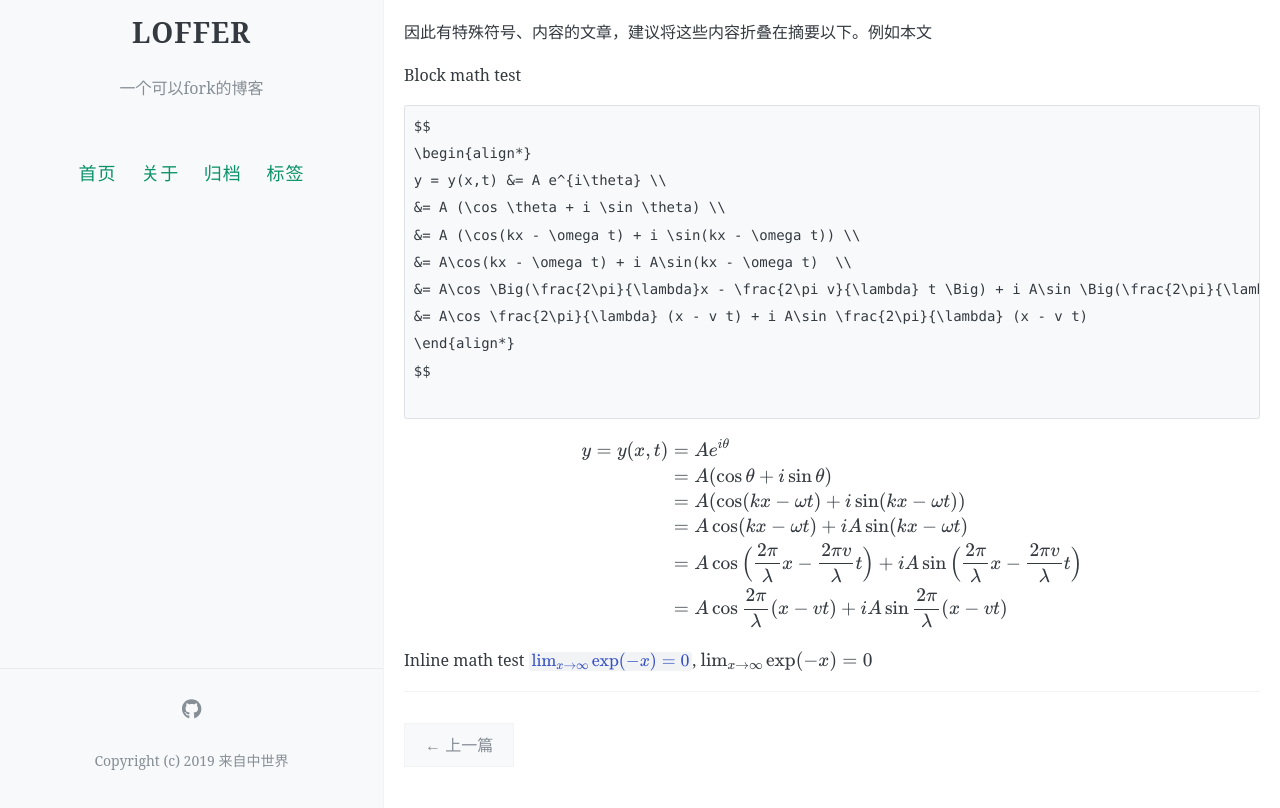
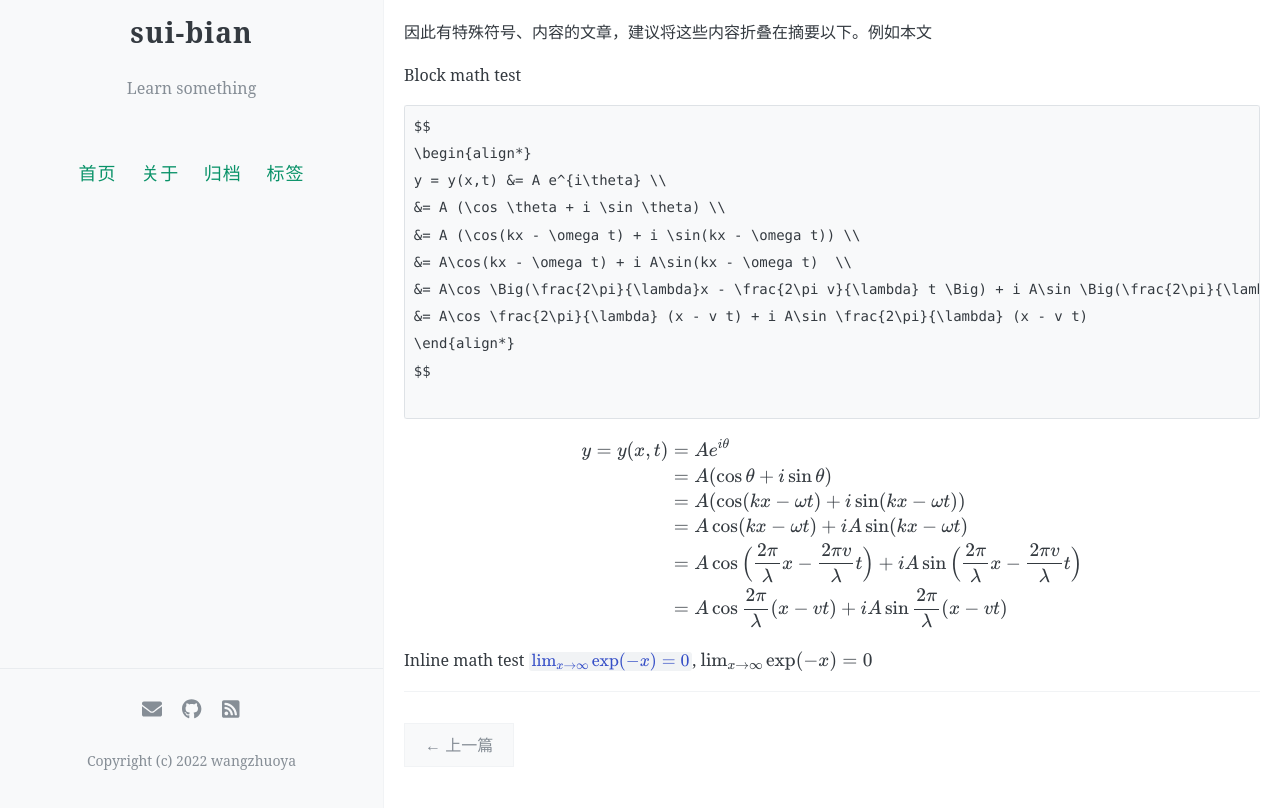
Before and after one commit to WangZhuoYa2022/sui-bian, a Jekyll site: the page built from _posts/2019-07-24-math-test.md, in a window 1280 px wide and 1098 px high. Shown: the part 290-1098 px from the top of the window. Built offline with Jekyll 4.4.1, drawn with Linux system fonts in a browser that asks for light colours; formulas are drawn with MathJax 3; comment, search, counter and statistics services are not loaded.

Commit message:
Update _config.yml

```diff
--- a/_config.yml
+++ b/_config.yml
@@ -7,8 +7,8 @@
 # 井号后面的文字是说明文档，不会被程序读取。
 
 # 描述/签名
-name: LOFFER
-description: 一个可以fork的博客
+name: sui-bian
+description: Learn something
 
 # 输入你的网站域名（如果你没有添加自己的域名，而是直接用GitHub pages分配的域名的话可以省略）
 url:
@@ -16,7 +16,7 @@ url:
 # 添加你的博客的二级域名，一般来说是你的repository名
 # 如果你的博客的URL是：(http://yourusername.github.io/repository-name)
 # 那么就写成 "/repository-name"
-baseurl: /LOFFER
+baseurl: /sui-bian
 
 
 #
@@ -52,28 +52,28 @@ footer-links:
   weibo:  #请输入你的微博个性域名 https://www.weibo.com/<thispart>
   behance: # https://www.behance.net/<>
   dribbble: # https://dribbble.com/<>
-  email: #youremailaddress@mail.com
+  email: wangzhuoya001@outlook.com
   facebook: #https://www.facebook.com/<>
   flickr: #https://www.flickr.com/<>
-  github: FromEndWorld/loffer #https://github.com/<>
+  github: WangZhuoYa/sui-bian
   instagram: #https://instagram.com/<>
   linkedin: #https://www.linkedin.com/in/<>
   pinterest: #https://www.pinterest.com/<>
-  rss: #随便填点啥RSS就能用了
+  rss: enable
   stackoverflow: # http://stackoverflow.com/<>
   tumblr: # https://<username>.tumblr.com
   twitter: # https://www.twitter.com/<your_twitter_username>
   youtube: # channel/<your_long_string> or user/<user-name>
 
 # 站点页脚的文字
-footer-text: Copyright (c) 2019 来自中世界
+footer-text: Copyright (c) 2022 wangzhuoya
 
 #
 # 评论，注意，请不要同时添加多种不同的评论区
 #
 
 # 输入Disqus shortname，即可添加评论区，请查阅文档，设置自己的disqus站点，不要继续使用我的站点loffer
-disqus: loffer #shortname
+disqus: #shortname
 
 # 输入Gitalk相关设定，即可添加评论区，具体请看教程
 gitalk:
```
